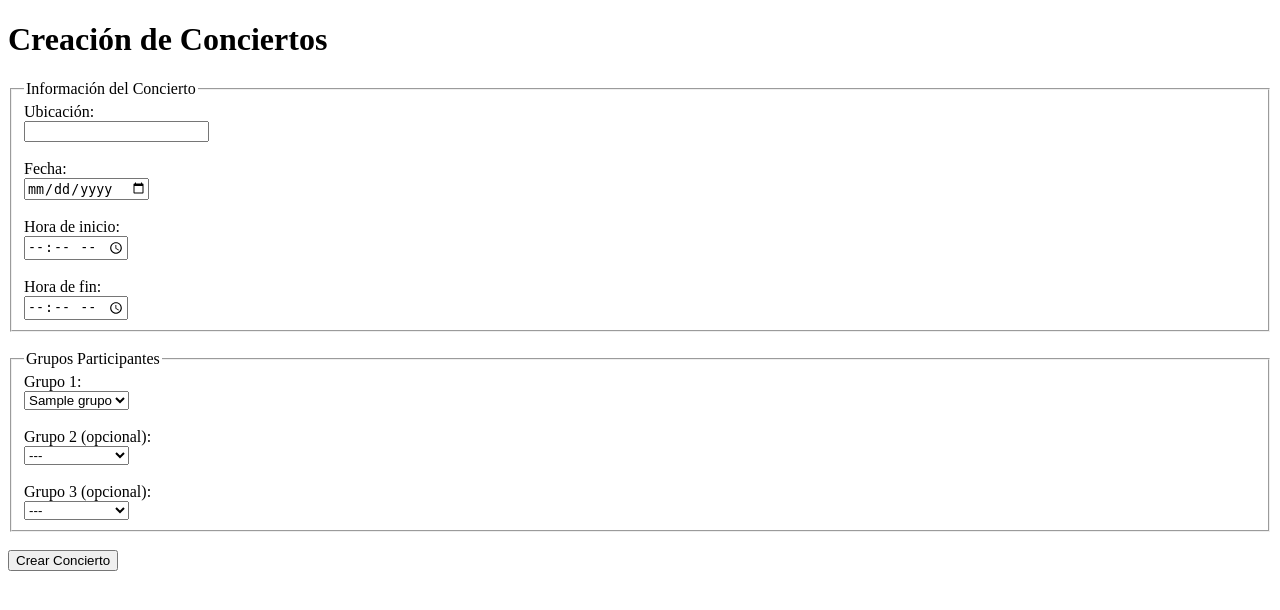
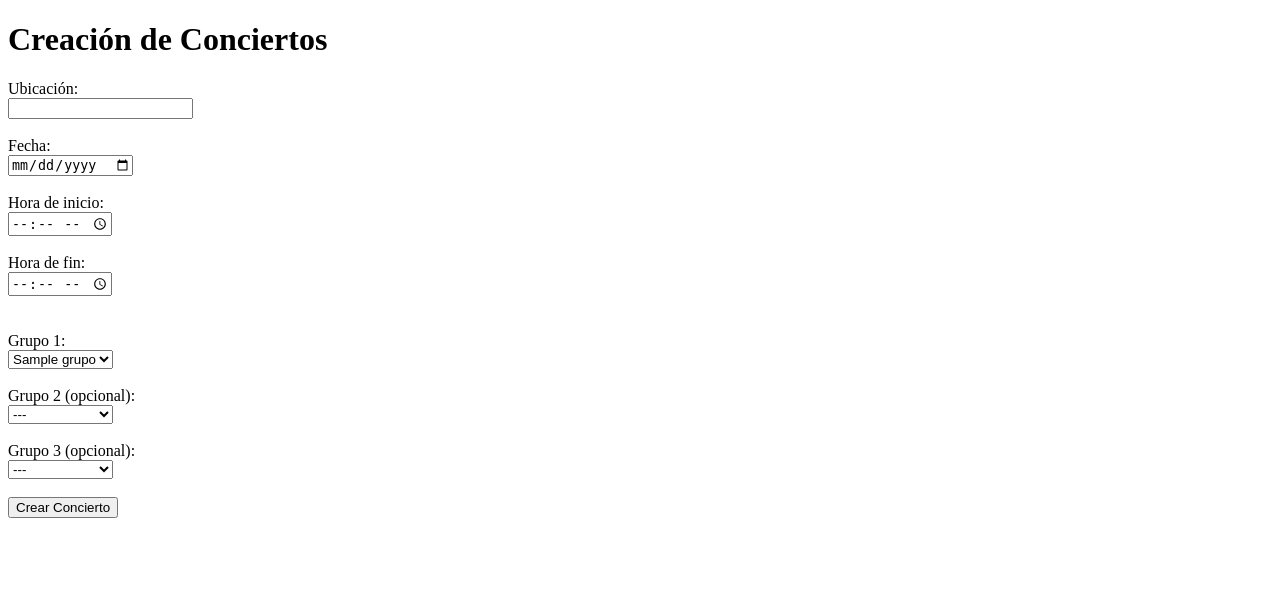
Before and after one commit to Arquiel-SS/trabajoJoseDual, a Flask app: template templates/conciertos.html in a window 1280 px wide. Shown: the top 610 px of the page. Run offline with Flask 3, Linux system fonts and the light colour scheme; the template is opened without the code that fills it: values that come from a table or form of the project are taken from there, others are empty; tables that the repository leaves empty hold one stand-in row (values such as "Sample post").

Commit message:
html conciertos

```diff
--- a/templates/conciertos.html
+++ b/templates/conciertos.html
@@ -9,8 +9,6 @@
     <h1>Creación de Conciertos</h1>
 
     <form method="post">
-        <fieldset>
-            <legend>Información del Concierto</legend>
 
             <label>Ubicación:<br>
                 <input type="text" name="ubicacion" required>
@@ -27,12 +25,11 @@
             <label>Hora de fin:<br>
                 <input type="time" name="hora_fin" required>
             </label>
-        </fieldset>
 
         <br>
 
-        <fieldset>
-            <legend>Grupos Participantes</legend>
+        <br>
+        <br>
 
             <label>Grupo 1:<br>
                 <select name="grupo1" required>
@@ -59,8 +56,8 @@
                     {% endfor %}
                 </select>
             </label>
-        </fieldset>
 
+        <br>
         <br>
 
         <input type="submit" value="Crear Concierto">
```
